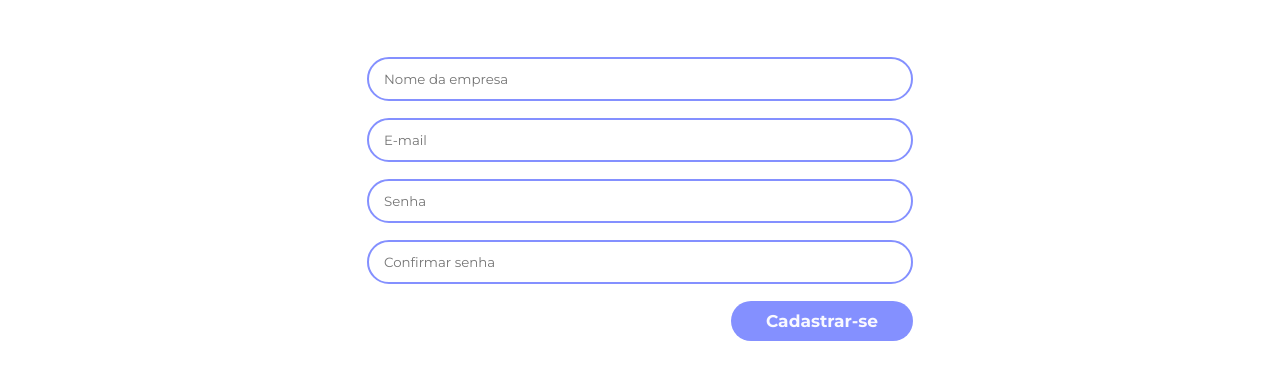
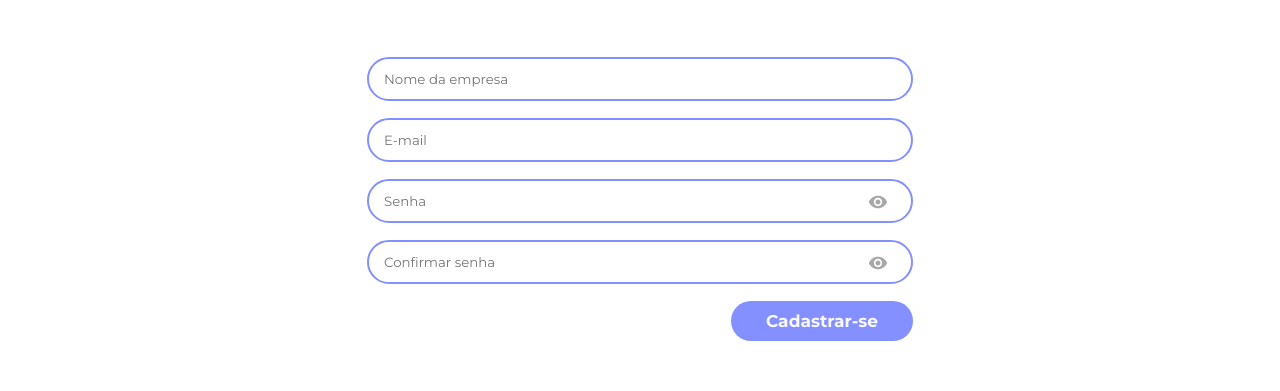
Before and after one commit to gusmfs/kenzie_jobs, a React (Vite) app: page /register in a window 1280 px wide. Shown: the part 235-626 px from the top of the page. Built offline with nearby package versions, Linux system fonts and the light colour scheme; no server answers.

Commit message:
feat: useForm on RegisterPage

```diff
--- a/src/components/Form/index.jsx
+++ b/src/components/Form/index.jsx
@@ -1,5 +1,9 @@
 import styles from "./style.module.scss";
 
-export const Form = ({ children }) => {
-  return <form className={styles.formBox}>{children}</form>;
+export const Form = ({ children, handleSubmit, submit }) => {
+  return (
+    <form className={styles.formBox} onSubmit={handleSubmit(submit)}>
+      {children}
+    </form>
+  );
 };
--- /dev/null
+++ b/src/components/InputPassword/index.jsx
@@ -0,0 +1,26 @@
+import { forwardRef, useState } from "react";
+import styles from "./style.module.scss";
+import { MdVisibility, MdVisibilityOff } from "react-icons/md";
+
+export const InputPassword = forwardRef(
+  ({ label, id, error, ...rest }, ref) => {
+    const [isHidden, setIsHidden] = useState(true);
+
+    return (
+      <div className={styles.inputContainer}>
+        <div className={styles.inputPassword}>
+          <input
+            type={isHidden ? "password" : "text"}
+            className="inputForm"
+            ref={ref}
+            {...rest}
+          />
+          <button type="button" onClick={() => setIsHidden(!isHidden)}>
+            {isHidden ? <MdVisibility /> : <MdVisibilityOff />}
+          </button>
+        </div>
+        {error ? <p className="">{error.message}</p> : null}
+      </div>
+    );
+  }
+);
--- /dev/null
+++ b/src/components/InputPassword/style.module.scss
@@ -0,0 +1,26 @@
+.inputContainer {
+  display: flex;
+  flex-direction: column;
+  gap: 0.625rem;
+}
+
+input:disabled {
+  opacity: 0.2;
+}
+
+button:disabled {
+  cursor: not-allowed;
+  opacity: 0.2;
+}
+
+.inputPassword {
+  position: relative;
+
+  button {
+    position: absolute;
+    top: 13px;
+    right: 25px;
+    font-size: 1.25rem;
+    color: #a8a8a8;
+  }
+}
--- a/src/components/Inputs/index.jsx
+++ b/src/components/Inputs/index.jsx
@@ -1,13 +1,11 @@
-export function Input({ type, register, disabled, placeholder }) {
+import { forwardRef } from "react";
+import styles from "./style.module.scss";
+
+export const Input = forwardRef(({ error, ...rest }, ref) => {
   return (
-    <div>
-      <input
-        className="inputForm"
-        type={type}
-        {...register}
-        disabled={disabled}
-        placeholder={placeholder}
-      />
+    <div className={styles.inputContainer}>
+      <input className="inputForm" ref={ref} {...rest} />
+      {error ? <p className="">{error.message}</p> : null}
     </div>
   );
-}
+});
--- /dev/null
+++ b/src/components/Inputs/style.module.scss
@@ -0,0 +1,14 @@
+.inputContainer {
+  display: flex;
+  flex-direction: column;
+  gap: 0.625rem;
+}
+
+input:disabled {
+  opacity: 0.2;
+}
+
+button:disabled {
+  cursor: not-allowed;
+  opacity: 0.2;
+}
--- a/src/pages/RegisterPage/index.jsx
+++ b/src/pages/RegisterPage/index.jsx
@@ -6,8 +6,20 @@ import { AiOutlinePlusCircle } from "react-icons/ai";
 import styles from "./style.module.scss";
 import { BiArrowBack } from "react-icons/bi";
 import { Link } from "react-router-dom";
+import { useForm } from "react-hook-form";
+import { InputPassword } from "../../components/InputPassword";
 
 export const RegisterPage = () => {
+  const {
+    register,
+    handleSubmit,
+    formState: { errors },
+  } = useForm();
+
+  const submit = (formData) => {
+    console.log(formData);
+  };
+
   return (
     <>
       <DefaultTemplate>
@@ -20,11 +32,31 @@ export const RegisterPage = () => {
             <div className="container xs">
               <div className={styles.registerForm}>
                 <h2 className="title one blue center">Cadastre-se</h2>
-                <Form>
-                  <Input type="text" placeholder="Nome da empresa" />
-                  <Input type="email" placeholder="E-mail" />
-                  <Input type="password" placeholder="Senha" />
-                  <Input type="password" placeholder="Confirmar senha" />
+                <Form handleSubmit={handleSubmit} submit={submit}>
+                  <Input
+                    type="text"
+                    placeholder="Nome da empresa"
+                    {...register("name")}
+                    error={errors.name}
+                  />
+                  <Input
+                    type="email"
+                    placeholder="E-mail"
+                    {...register("email")}
+                    error={errors.email}
+                  />
+                  <InputPassword
+                    // id="password"
+                    placeholder="Senha"
+                    {...register("password")}
+                    error={errors.password}
+                  />
+                  <InputPassword
+                    // id="password"
+                    placeholder="Confirmar senha"
+                    {...register("confirmPassword")}
+                    error={errors.confirmPassword}
+                  />
                   <button className={`${styles.buttonCreate} btnSolid`}>
                     <span>Cadastrar-se</span>
                   </button>
```
